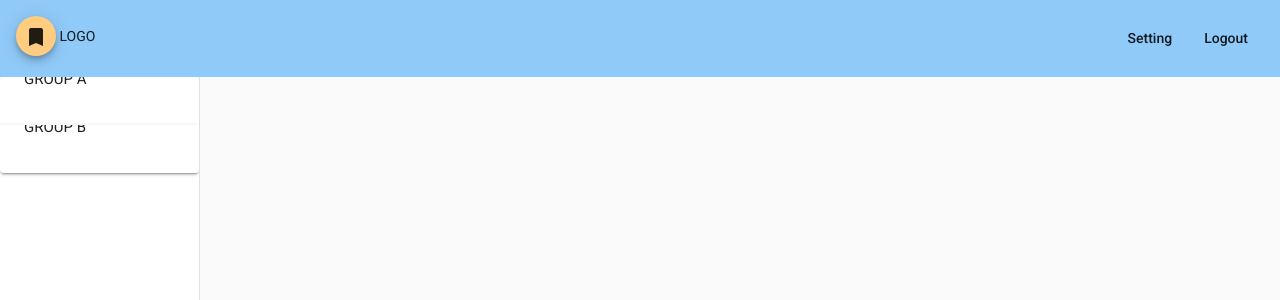
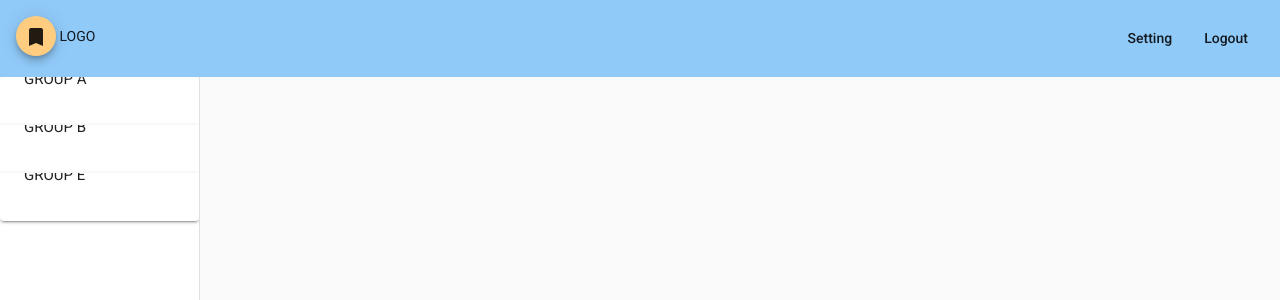
Before and after one commit to ferzt/EHRS, an Angular app: page /home in a window 1280 px wide. Shown: the top 300 px of the page. Built offline with nearby package versions, Linux system fonts and the light colour scheme.

Commit message:
Update new component and menu item

```diff
--- a/src/app/app-routing.module.ts
+++ b/src/app/app-routing.module.ts
@@ -4,12 +4,14 @@ import { LoginComponent } from './login/login.component';
 import { HomeComponent } from './home/home.component';
 import { ViewableAreaComponent } from './viewable-area/viewable-area.component';
 import { PageNotFoundComponent } from './page-not-found/page-not-found.component';
+import { ViewableVisitationrecordComponent } from './viewable-visitationrecord/viewable-visitationrecord.component';
 
 
 const routes: Routes = [
   { path: '', redirectTo:'/login', pathMatch:"full"},
   { path: 'home', component: HomeComponent, children: [
-    { path: 'viewable', component: ViewableAreaComponent }
+    { path: 'viewable', component: ViewableAreaComponent },
+    {path: 'visitation-record', component: ViewableVisitationrecordComponent}
   ]},
   { path: 'login', component: LoginComponent },
   { path: '**', component: PageNotFoundComponent }  // Wildcard route for a 404 page
--- a/src/app/app.module.ts
+++ b/src/app/app.module.ts
@@ -12,6 +12,7 @@ import { HeaderComponent } from './header/header.component';
 import { ViewableAreaComponent } from './viewable-area/viewable-area.component';
 import { MenuComponent } from './menu/menu.component';
 import { PageNotFoundComponent } from './page-not-found/page-not-found.component';
+import { ViewableVisitationrecordComponent } from './viewable-visitationrecord/viewable-visitationrecord.component';
 
 
 @NgModule({
@@ -22,7 +23,8 @@ import { PageNotFoundComponent } from './page-not-found/page-not-found.component
     HeaderComponent,
     ViewableAreaComponent,
     MenuComponent,
-    PageNotFoundComponent
+    PageNotFoundComponent,
+    ViewableVisitationrecordComponent
   ],
   imports: [
     BrowserModule,
--- a/src/app/menu/menu.component.html
+++ b/src/app/menu/menu.component.html
@@ -31,4 +31,15 @@
         <button class="menu-buttons" mat-button routerLinkActive="active-link" >Order Prescription</button>
         <button class="menu-buttons" mat-button >Lab Test</button>
     </mat-expansion-panel>
+
+    <mat-expansion-panel>
+        <mat-expansion-panel-header>
+            <mat-panel-title>
+                <mat-toolbar-row>
+                    <span> GROUP E </span>
+                </mat-toolbar-row>
+            </mat-panel-title>
+        </mat-expansion-panel-header>
+        <button class="menu-buttons" mat-button routerLink="visitation-record" routerLinkActive="active-link"> Visitation Record </button>
+    </mat-expansion-panel>
 </mat-accordion>
--- /dev/null
+++ b/src/app/viewable-visitationrecord/viewable-visitationrecord.component.html
@@ -0,0 +1 @@
+<p>viewable-visitationrecord works!</p>
--- /dev/null
+++ b/src/app/viewable-visitationrecord/viewable-visitationrecord.component.ts
@@ -0,0 +1,15 @@
+import { Component, OnInit } from '@angular/core';
+
+@Component({
+  selector: 'app-viewable-visitationrecord',
+  templateUrl: './viewable-visitationrecord.component.html',
+  styleUrls: ['./viewable-visitationrecord.component.css']
+})
+export class ViewableVisitationrecordComponent implements OnInit {
+
+  constructor() { }
+
+  ngOnInit(): void {
+  }
+
+}
```
Also changed, not shown: src/app/viewable-visitationrecord/viewable-visitationrecord.component.css (added), 1 other file (tests, documents, lock files or other folders).
